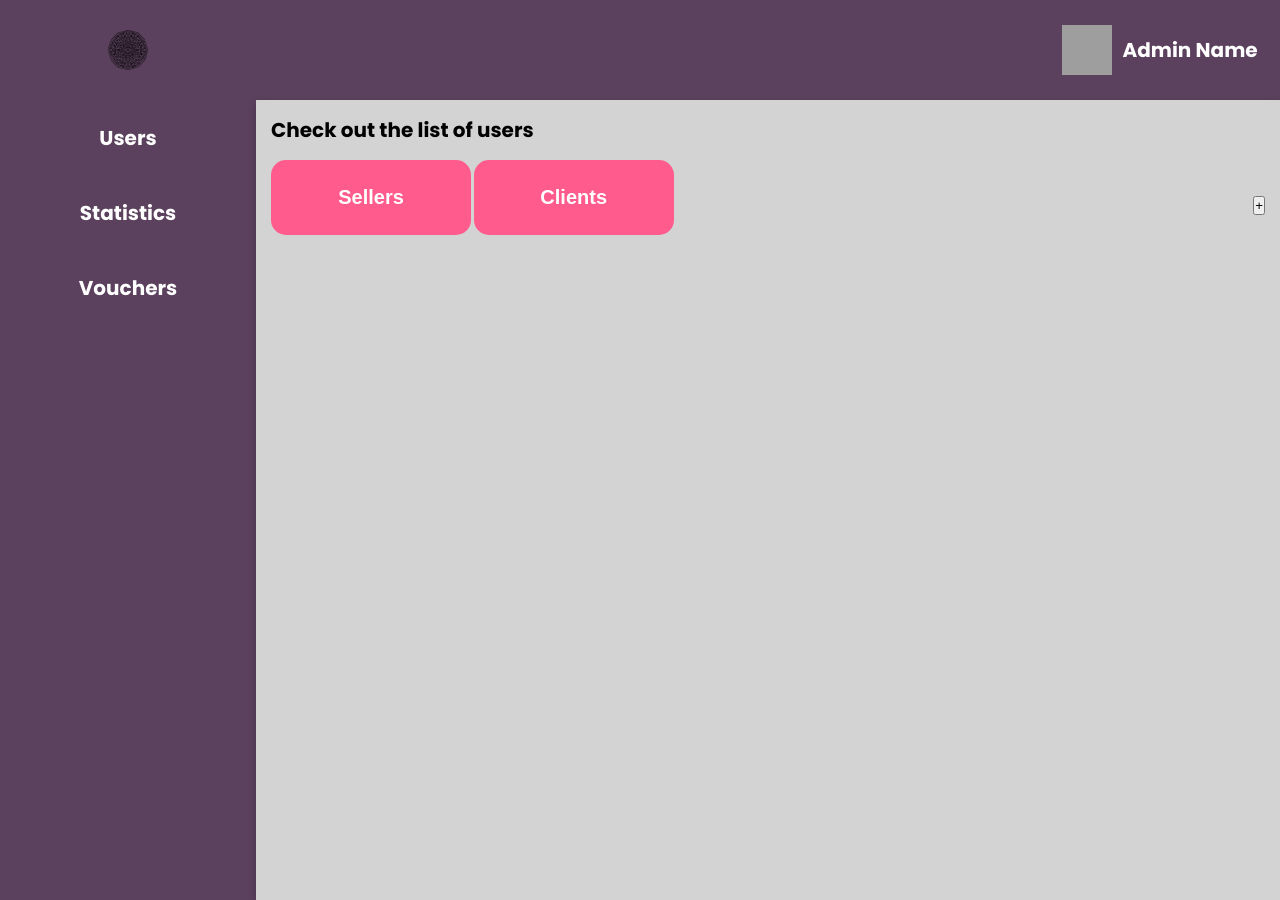
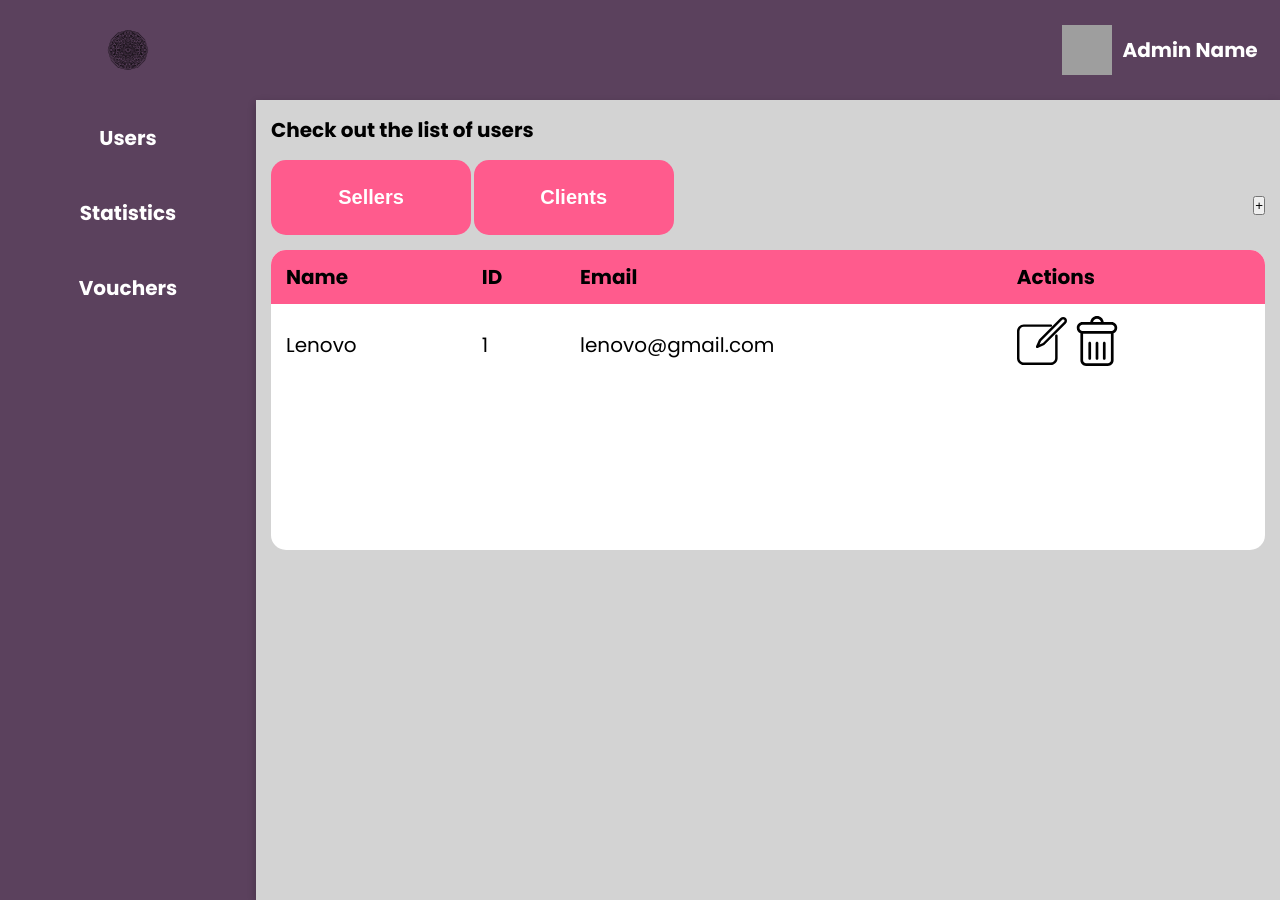
Before and after one commit to rami3rouhana/ecommerce, a PHP site: page /clients.html in a window 1280 px wide. Run offline with PHP 8.4, Linux system fonts and the light colour scheme; grey boxes are pictures that could not be loaded.

Commit message:
adding and styling clients table container

```diff
--- a/admin-electron/clients.html
+++ b/admin-electron/clients.html
@@ -40,6 +40,25 @@
                     </div>
                 </div>
             </div>
+            <div class="main-display-table">
+                <table class="main-table">
+                    <tr>
+                        <th>Name</th>
+                        <th>ID</th>
+                        <th>Email</th>
+                        <th>Actions</th>
+                    </tr>
+                    <tr>
+                        <td>Lenovo</td>
+                        <td>1</td>
+                        <td>lenovo@gmail.com</td>
+                        <td>
+                            <img class="clickable" src="./images/edit-button.svg" width="50px" height="50px"></img>
+                            <img class="clickable" src="./images/delete-button.svg" width="50px" height="50px"></img>
+                        </td>
+                    </tr>
+                </table>
+            </div>
         </div>
     </div>
 </body>
--- a/admin-electron/styles/styles.css
+++ b/admin-electron/styles/styles.css
@@ -198,3 +198,41 @@ html{
     font-size: 2rem;
     margin-bottom: 15px;
 }
+
+.main-display-table{
+    width: 100%;
+    min-height: 300px;
+    max-height: 100%;
+    font-size: 2rem;
+    background-color: white;
+    border-radius: 15px;
+    overflow-y: scroll;
+}
+
+.main-table{
+    border-collapse: collapse;
+    margin: 0 0 25px 0;
+    font-size: 1em;
+    min-width: 400px;
+    width: 100%;
+    border-radius: 10px;
+}
+
+.main-table th{
+    background-color: #FF5B8D;
+    text-align: left;
+    font-weight: bold;
+    position: sticky;
+    top:0;
+    left:0;
+}
+
+.main-table th,
+.main-table td {
+    padding: 12px 15px;
+}
+
+/* Utilities */
+.clickable{
+    cursor: pointer;
+}
```
